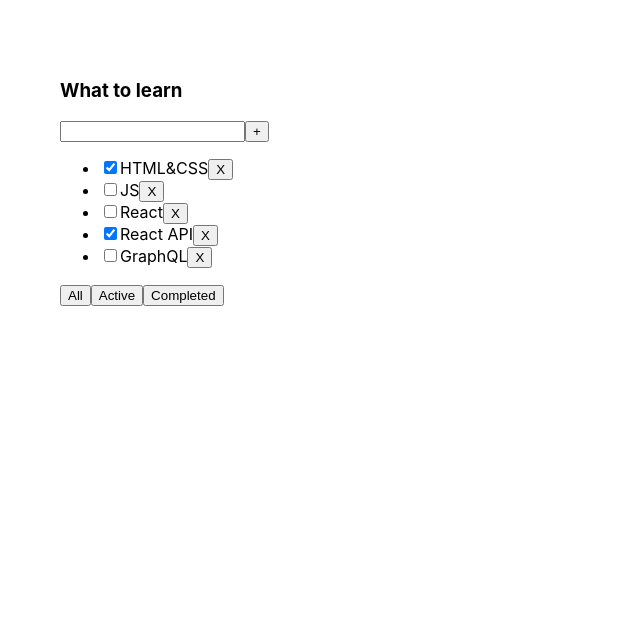
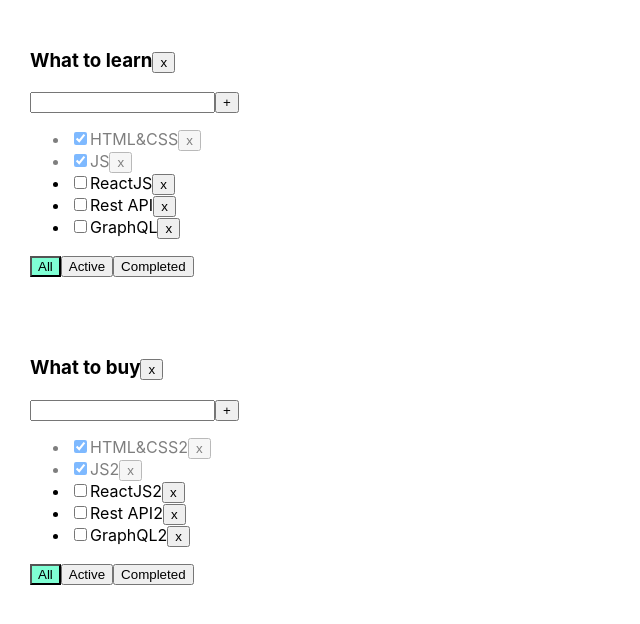
Before and after one commit to TomatoVan/To-Do-List, a React (Create React App) app: page / in a window 1280 px wide. Shown: the top 624 px of the page, without its empty margins (0-640 px from the left). Built offline with nearby package versions, Linux system fonts and the light colour scheme.

Commit message:
Added todolists

```diff
--- a/src/App.css
+++ b/src/App.css
@@ -6,3 +6,19 @@
 .App > div {
   margin-right: 50px;
 }
+
+.error {
+  border: red 1px solid;
+}
+
+.error-message {
+  color: red;
+}
+
+.active-filter {
+  background-color: aquamarine;
+}
+
+.is-done {
+  opacity: 0.5;
+}
--- a/src/App.tsx
+++ b/src/App.tsx
@@ -1,51 +1,106 @@
 import React, {useState} from 'react';
 import './App.css';
-import  {Todolist} from './Todolist';
-import {v1} from "uuid";
+import {Todolist} from './Todolist';
+import {v1} from 'uuid';
+
+export type FilterValuesType = "all" | "active" | "completed";
+
+export type TodolistsType = {
+	id:string
+	title:string
+	filter:FilterValuesType
+}
+
+function App() {
+
+    // let [tasks, setTasks] = useState([
+    //     {id: v1(), title: "HTML&CSS", isDone: true},
+    //     {id: v1(), title: "JS", isDone: true},
+    //     {id: v1(), title: "ReactJS", isDone: false},
+    //     {id: v1(), title: "Rest API", isDone: false},
+    //     {id: v1(), title: "GraphQL", isDone: false},
+    // ]);
+    // let [filter, setFilter] = useState<FilterValuesType>("all");
+
+    let todolistID1=v1();
+    let todolistID2=v1();
+
+    let [todolists, setTodolists] = useState<Array<TodolistsType>>([
+        {id: todolistID1, title: 'What to learn', filter: 'all'},
+        {id: todolistID2, title: 'What to buy', filter: 'all'},
+    ])
+
+    let [tasks, setTasks] = useState({
+        [todolistID1]:[
+            {id: v1(), title: "HTML&CSS", isDone: true},
+            {id: v1(), title: "JS", isDone: true},
+            {id: v1(), title: "ReactJS", isDone: false},
+            {id: v1(), title: "Rest API", isDone: false},
+            {id: v1(), title: "GraphQL", isDone: false},
+        ],
+        [todolistID2]:[
+            {id: v1(), title: "HTML&CSS2", isDone: true},
+            {id: v1(), title: "JS2", isDone: true},
+            {id: v1(), title: "ReactJS2", isDone: false},
+            {id: v1(), title: "Rest API2", isDone: false},
+            {id: v1(), title: "GraphQL2", isDone: false},
+        ]
+    });
 
 
-export type filterType = 'all' | 'active' | 'completed'
+    function removeTask(id: string, todolistId:string) {
+        setTasks({...tasks, [todolistId] : tasks[todolistId].filter(t => t.id !== id)})
+    }
 
-function App() {
-	const [tasks, setTask] = useState([
-		{id:v1(), title:'HTML&CSS', isDone:true},
-		{id:v1(), title:'JS', isDone:false},
-		{id:v1(), title:'React', isDone:false},
-		{id:v1(), title:'React API', isDone:true},
-		{id:v1(), title:'GraphQL', isDone:false}
-	])
+    function addTask(title: string, todolistId:string) {
+        let newTask = {id: v1(), title: title, isDone: false};
+		setTasks({...tasks, [todolistId]: [newTask, ...tasks[todolistId]]})
+    }
 
-	const removeTask = (id:string) => {
-		setTask(tasks.filter(f => f.id !== id))
+    function changeStatus(taskId: string, isDone: boolean, todolistId:string) {
+		setTasks({...tasks, [todolistId]: tasks[todolistId].map(t => t.id === taskId ? {...t, isDone: isDone} : t )})
+    }
+
+    function changeFilter(value: FilterValuesType, id:string) {
+		setTodolists(todolists.map(t => t.id === id? {...t, filter: value} : t))
+    }
+
+
+	function removeTodolist (id:string)  {
+		setTodolists(todolists.filter(tl => tl.id !== id))
 	}
 
-	const addTask = (NewTitle:string) => {
-		setTask([{id:v1(), title:NewTitle, isDone:true},...tasks])
-	}
+    return (
 
-	/*const [filterValue, setFilterValue] = useState<filterType>('All')
-	let isDoneTrue = tasks;
-	if (filterValue === "Active") {
-		isDoneTrue = tasks.filter(f => !f.isDone)
-	}
-	if (filterValue === "Completed") {
-		isDoneTrue = tasks.filter(f => f.isDone)
-	}
+		todolists.map(tl => {
 
-	const filteredTasks = (value:filterType) => {
-		setFilterValue(value)
-	}*/
+			let tasksForTodolist = tasks[tl.id];
 
-    return (
-		<div className="App">
-			<Todolist title ={"What to learn"}
-					  tasks = {tasks}
-					  removeTask = {removeTask}
-					  addTask={addTask}
-			/>
-		</div>
+			if (tl.filter === "active") {
+				tasksForTodolist = tasks[tl.id].filter(t => !t.isDone);
+			}
+			if (tl.filter === "completed") {
+				tasksForTodolist = tasks[tl.id].filter(t => t.isDone);
+			}
 
-    );
+			return(
+				<div className="App">
+					<Todolist
+						key={tl.id}
+						id={tl.id}
+						title={tl.title}
+						tasks={tasksForTodolist}
+						removeTask={removeTask}
+						changeFilter={changeFilter}
+						addTask={addTask}
+						changeTaskStatus={changeStatus}
+						filter={tl.filter}
+						removeTodolist={removeTodolist}
+					/>
+				</div>
+			)
+		})
+    )
 }
 
 export default App;
--- a/src/Todolist.tsx
+++ b/src/Todolist.tsx
@@ -1,77 +1,96 @@
-import React, {ChangeEvent,KeyboardEvent, useState} from 'react';
-import {filterType} from "./App";
+import React, {ChangeEvent, KeyboardEvent, useState} from 'react';
+import {FilterValuesType} from './App';
 
 type TaskType = {
-	id:string
-	title:string
-	isDone:boolean
+    id: string
+    title: string
+    isDone: boolean
 }
 
 type PropsType = {
-	title:string
-	tasks:Array<TaskType>
-	removeTask: (id:string)=> void
-	addTask:(NewTitle:string) => void
+	id:string
+    title: string
+    tasks: Array<TaskType>
+    removeTask: (taskId: string, todolistId:string) => void
+    changeFilter: (value: FilterValuesType, id:string) => void
+    addTask: (title: string, todolistId:string) => void
+    changeTaskStatus: (taskId: string, isDone: boolean, todolistId:string) => void
+    filter: FilterValuesType
+	removeTodolist:(id:string) => void
 }
 
-export const Todolist = (props:PropsType) => {
+export function Todolist(props: PropsType) {
 
-	const [filterValue, setFilterValue] = useState<filterType>('all')
-	let isDoneTrue = props.tasks;
-	if (filterValue === "active") {
-		isDoneTrue = props.tasks.filter(f => !f.isDone)
-	}
-	if (filterValue === "completed") {
-		isDoneTrue = props.tasks.filter(f => f.isDone)
-	}
+    let [title, setTitle] = useState("")
+    let [error, setError] = useState<string | null>(null)
 
-	const [title, setTitle] = useState('');
-	const onChangeHandler = (event:ChangeEvent<HTMLInputElement>) => {
-		setTitle(event.currentTarget.value)
-	}
-
-	const onCLickHandler = () => {
-		props.addTask(title)
-		setTitle('')
-	}
-
-	const onKeyPressHandler = (event:KeyboardEvent<HTMLInputElement>) => {
-		if (event.key === 'Enter') {
-			onCLickHandler()
+    const addTask = () => {
+        if (title.trim() !== "") {
+            props.addTask(title.trim(), props.id);
+            setTitle("");
+        } else {
+            setError("Title is required");
         }
     }
 
-	const  filteredTasks = (value:filterType) => {
-		setFilterValue(value)
+    const onChangeHandler = (e: ChangeEvent<HTMLInputElement>) => {
+        setTitle(e.currentTarget.value)
     }
 
-	const removeTask = (item:string) => {
-		props.removeTask(item)
+    const onKeyPressHandler = (e: KeyboardEvent<HTMLInputElement>) => {
+        setError(null);
+        if (e.charCode === 13) {
+            addTask();
+        }
     }
 
-	return (
-		<div className="App">
+    const onAllClickHandler = () => props.changeFilter("all", props.id);
+    const onActiveClickHandler = () => props.changeFilter("active", props.id);
+    const onCompletedClickHandler = () => props.changeFilter("completed", props.id);
+
+	const removeTodolistCallback = () => {
+		props.removeTodolist(props.id)
+	}
+
+    return <div>
+        <h3>
+			{props.title}
+			<button onClick={removeTodolistCallback}>x</button>
+		</h3>
         <div>
-				<h3>{props.title}</h3>
-				<div>
-					<input value={title}  onChange={onChangeHandler} onKeyPress={onKeyPressHandler}/>
-					<button onClick={onCLickHandler}>+</button>
+            <input value={title}
+                   onChange={onChangeHandler}
+                   onKeyPress={onKeyPressHandler}
+                   className={error ? "error" : ""}
+            />
+            <button onClick={addTask}>+</button>
+            {error && <div className="error-message">{error}</div>}
         </div>
         <ul>
-					{isDoneTrue.map(item =>
-						<li key={item.id}>
-							<input type="checkbox" checked={item.isDone}/>
-							<span>{item.title}</span>
-							<button onClick={()=> removeTask(item.id)}>X</button>
+            {
+                props.tasks.map(t => {
+                    const onClickHandler = () => props.removeTask(t.id, props.id)
+                    const onChangeHandler = (e: ChangeEvent<HTMLInputElement>) => {
+                        props.changeTaskStatus(t.id, e.currentTarget.checked, props.id);
+                    }
+
+                    return <li key={t.id} className={t.isDone ? "is-done" : ""}>
+                        <input type="checkbox"
+                               onChange={onChangeHandler}
+                               checked={t.isDone}/>
+                        <span>{t.title}</span>
+                        <button onClick={onClickHandler}>x</button>
                     </li>
-					)}
+                })
+            }
         </ul>
         <div>
-					<button onClick={()=> filteredTasks('all')}>All</button>
-					<button onClick={()=> filteredTasks('active')}>Active</button>
-					<button onClick={()=> filteredTasks('completed')}>Completed</button>
+            <button className={props.filter === 'all' ? "active-filter" : ""}
+                    onClick={onAllClickHandler}>All</button>
+            <button className={props.filter === 'active' ? "active-filter" : ""}
+                onClick={onActiveClickHandler}>Active</button>
+            <button className={props.filter === 'completed' ? "active-filter" : ""}
+                onClick={onCompletedClickHandler}>Completed</button>
         </div>
     </div>
-		</div>
-	);
 }
--- a/src/index.tsx
+++ b/src/index.tsx
@@ -2,11 +2,10 @@
 import ReactDOM from 'react-dom';
 import './index.css';
 import App from './App';
-import * as serviceWorker from './serviceWorker';
 
+// @ts-ignore
 ReactDOM.render(<App />,  document.getElementById('root'));
 
 // If you want your app to work offline and load faster, you can change
 // unregister() to register() below. Note this comes with some pitfalls.
 // Learn more about service workers: https://bit.ly/CRA-PWA
-serviceWorker.unregister();
```
Also changed, not shown: 1 other file (tests, documents, lock files or other folders). Lines whose indentation alone changed are shown as unchanged.
